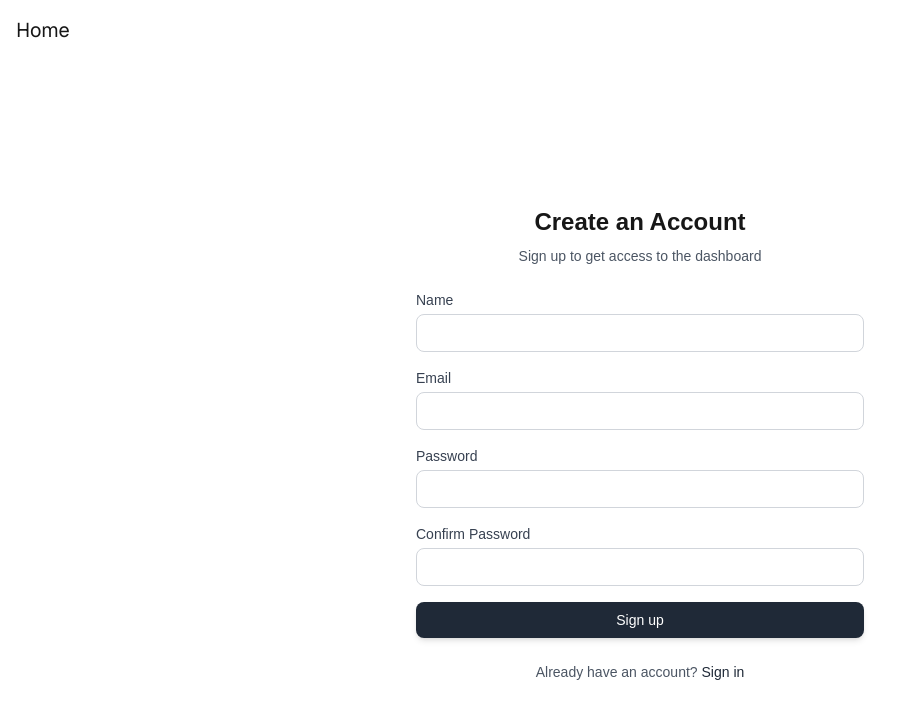
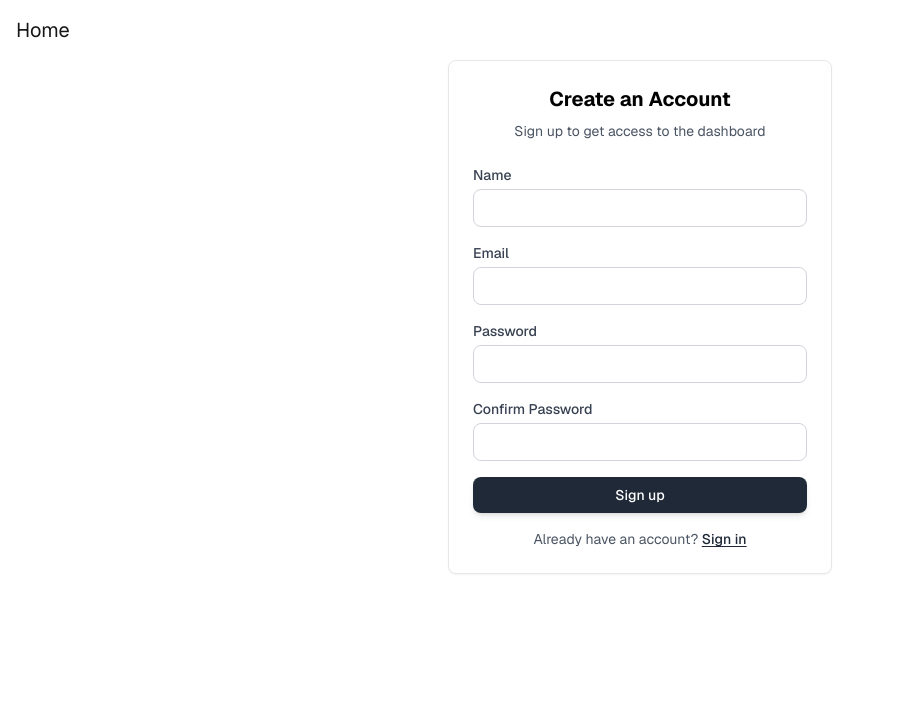
Before and after one commit to aladin002dz/next-auth-prototype-ii, a Next.js app: page /signup in a window 1280 px wide. Shown: the top 718 px of the page, without its empty margins (0-910 px from the left). Built offline with nearby package versions, Linux system fonts and the light colour scheme; no server answers.

Commit message:
fix: improve the design of the signup page

```diff
--- a/app/signup/page.tsx
+++ b/app/signup/page.tsx
@@ -3,10 +3,11 @@ import Link from 'next/link';
 
 export default function SignUpPage() {
   return (
-    <div className="flex min-h-screen flex-col items-center justify-center p-4">
-      <div className="w-full max-w-md space-y-6">
-        <div className="text-center">
-          <h1 className="text-2xl font-bold">Create an Account</h1>
+    <div className="min-h-screen p-4 font-[family-name:var(--font-geist-sans)]">
+      <main className="flex flex-col items-center justify-center">
+        <div className="w-full max-w-sm p-6 bg-white border border-gray-200 rounded-lg shadow-sm text-black">
+          <div className="text-center mb-6">
+            <h1 className="text-xl font-bold">Create an Account</h1>
             <p className="mt-2 text-sm text-gray-600">
               Sign up to get access to the dashboard
             </p>
@@ -14,15 +15,16 @@ export default function SignUpPage() {
 
           <ClientCredentialsSignUp />
 
-        <div className="text-center text-sm">
+          <div className="mt-4 text-center text-sm">
             <p className="text-gray-600">
               Already have an account?{' '}
-            <Link href="/" className="font-medium text-gray-800 hover:underline">
+              <Link href="/" className="underline underline-offset-2 font-medium text-gray-800 hover:font-bold">
                 Sign in
               </Link>
             </p>
           </div>
         </div>
+      </main>
     </div>
   );
 }
--- a/components/cred-signup-client.tsx
+++ b/components/cred-signup-client.tsx
@@ -68,9 +68,9 @@ export default function ClientCredentialsSignUp() {
     };
 
     return (
-        <div className="mx-auto">
+        <div>
             {error && (
-                <div className="p-3 text-sm text-red-500 bg-red-50 rounded-lg border border-red-200">
+                <div className="p-3 mb-4 text-sm text-red-500 bg-red-50 rounded-lg border border-red-200">
                     {error}
                 </div>
             )}
@@ -130,7 +130,7 @@ export default function ClientCredentialsSignUp() {
                 <button
                     disabled={loading}
                     type="submit"
-                    className="w-full rounded-lg bg-gray-800 px-6 py-2 text-sm font-medium text-white shadow-md hover:bg-gray-700 focus:outline-none focus:ring-2 focus:ring-gray-300"
+                    className="w-full rounded-lg bg-gray-800 px-6 py-2 text-sm font-medium text-white shadow-md hover:bg-gray-700 focus:outline-none focus:ring-2 focus:ring-gray-300 disabled:opacity-70"
                 >
                     {loading ? "Processing..." : "Sign up"}
                 </button>
```
Lines whose indentation alone changed are shown as unchanged.
